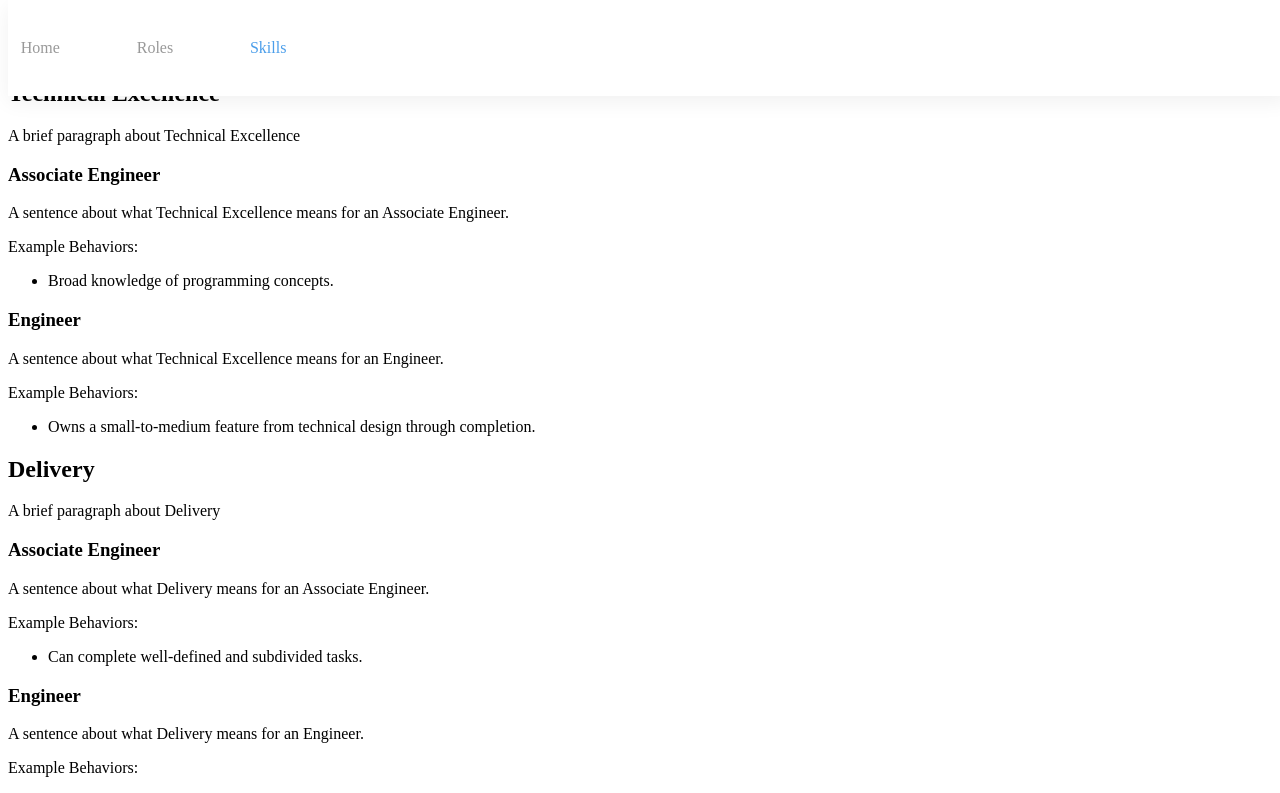
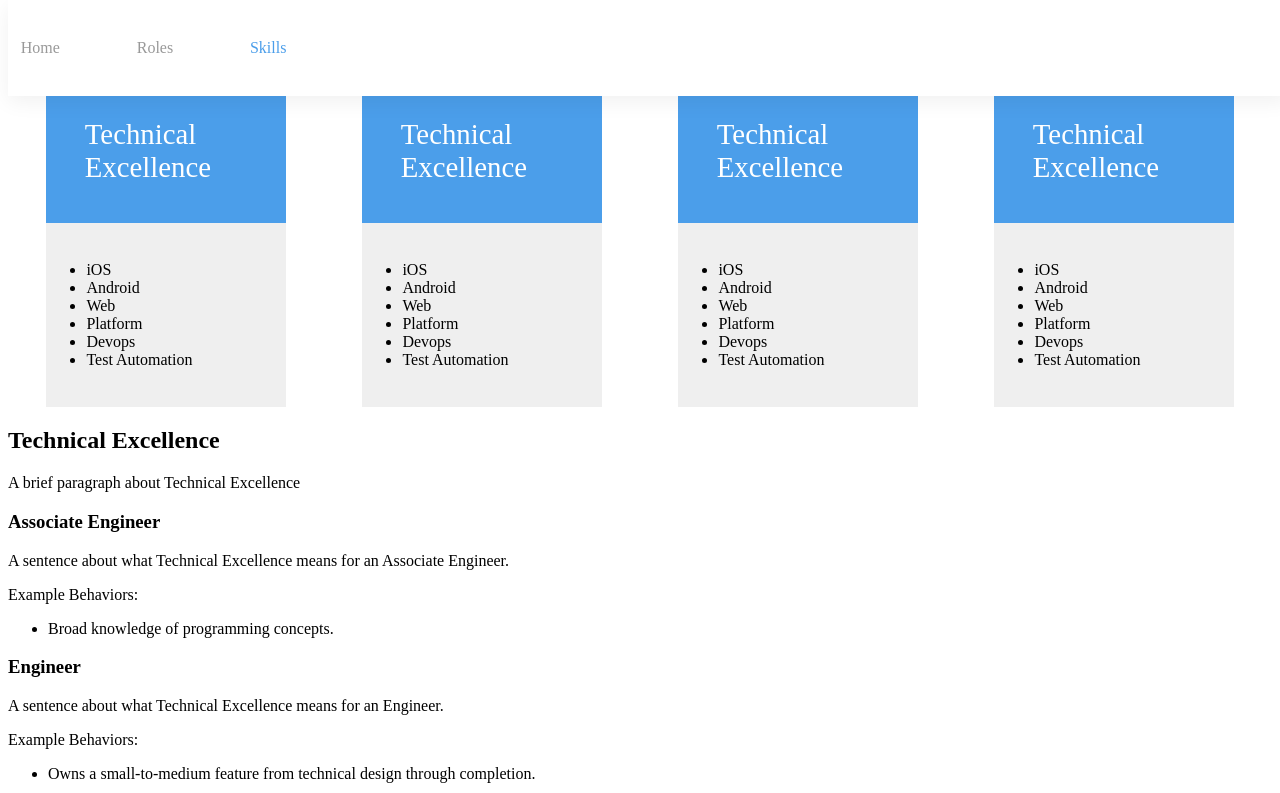
Before and after one commit to TangoGroup/career-journeys, a Next.js app: page /skills in a window 1280 px wide. Shown: the top 793 px of the page. Built offline with nearby package versions, Linux system fonts and the light colour scheme.

Commit message:
The simplest skills overview

```diff
--- /dev/null
+++ b/components/SkillCard.js
@@ -0,0 +1,22 @@
+import styles from './SkillCard.styles';
+
+const SkillCard = () => (
+  <div>
+    <div className="heading">
+      <div className="title">Technical Excellence</div>
+    </div>
+    <div className="body">
+      <ul>
+        <li>iOS</li>
+        <li>Android</li>
+        <li>Web</li>
+        <li>Platform</li>
+        <li>Devops</li>
+        <li>Test Automation</li>
+      </ul>
+    </div>
+    <style jsx>{styles}</style>
+  </div>
+);
+
+export default SkillCard;
--- /dev/null
+++ b/components/SkillCard.styles.js
@@ -0,0 +1,22 @@
+import css from 'styled-jsx/css';
+import THEME from '../constants/theme';
+
+const styles = css`
+  .heading {
+    background-color: ${THEME.colors.blue};
+    padding: 2.4rem;
+    color: #fff;
+    font-size: 1.8rem;
+  }
+
+  .body {
+    background-color: #efefef;
+    padding: 2.4rem 0;
+  }
+
+  .body ul {
+    margin: 0;
+  }
+`;
+
+export default styles;
--- /dev/null
+++ b/components/SkillsOverview.js
@@ -0,0 +1,14 @@
+import styles from './SkillsOverview.styles';
+import SkillCard from './SkillCard';
+
+const SkillsOverview = () => (
+  <div className="root">
+    <SkillCard />
+    <SkillCard />
+    <SkillCard />
+    <SkillCard />
+    <style jsx>{styles}</style>
+  </div>
+);
+
+export default SkillsOverview;
--- /dev/null
+++ b/components/SkillsOverview.styles.js
@@ -0,0 +1,13 @@
+import css from 'styled-jsx/css';
+
+const styles = css`
+  .root {
+    display: flex;
+  }
+
+  .root > :global(*) {
+    margin: 0 2.4rem;
+  }
+`;
+
+export default styles;
--- a/pages/skills.js
+++ b/pages/skills.js
@@ -1,9 +1,11 @@
 import SKILLS from '../constants/skills';
 import Skill from '../components/Skill';
+import SkillsOverview from '../components/SkillsOverview';
 
 const Skills = () => (
   <div>
     <h1>Skills</h1>
+    <SkillsOverview />
     <div>
       {Object.keys(SKILLS).map(skillKey => (
         <Skill key={skillKey} skillKey={skillKey} />
```
Also changed, not shown: components/RoleNavigation0.styles.js (added, +17 -0 lines).
